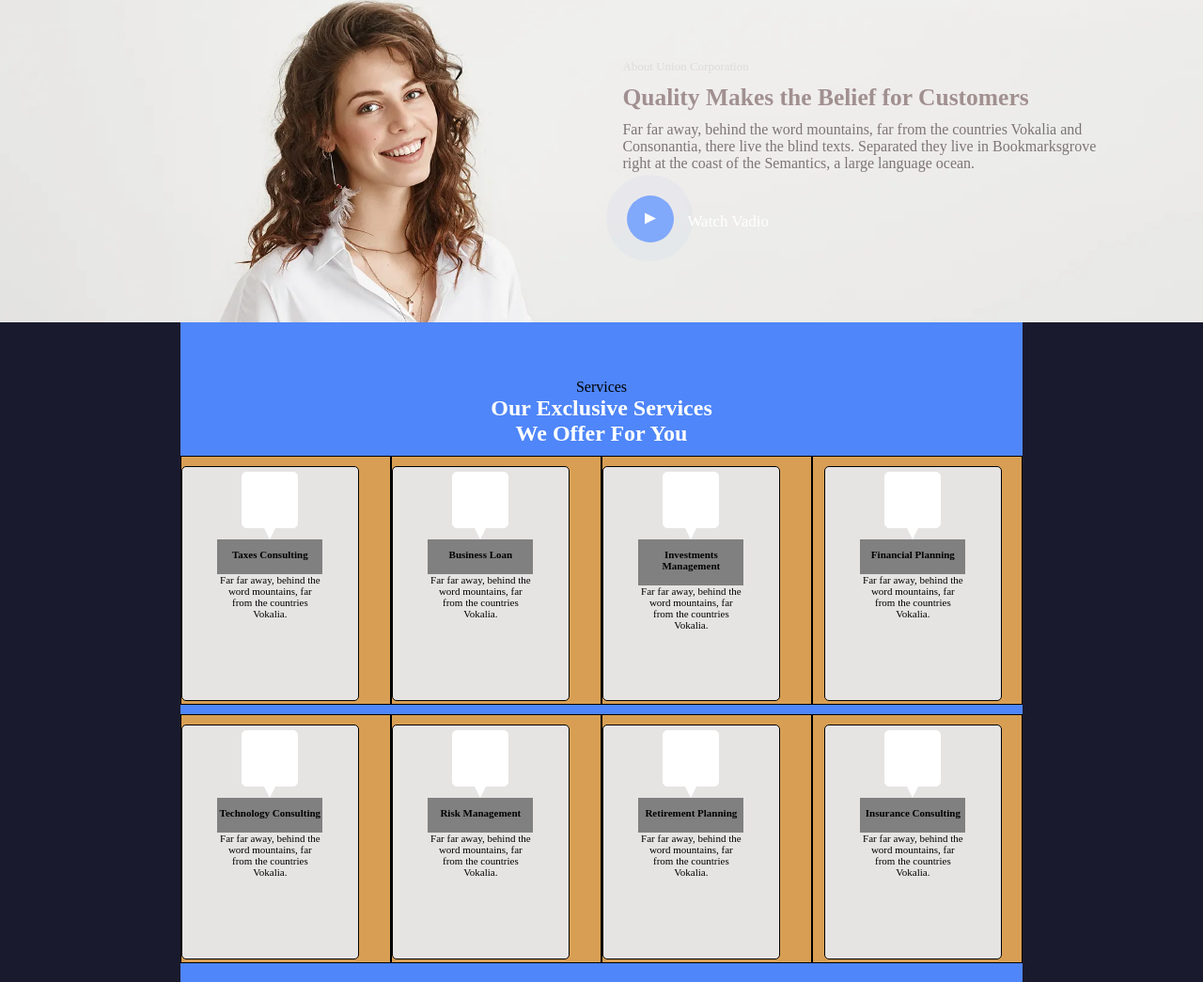
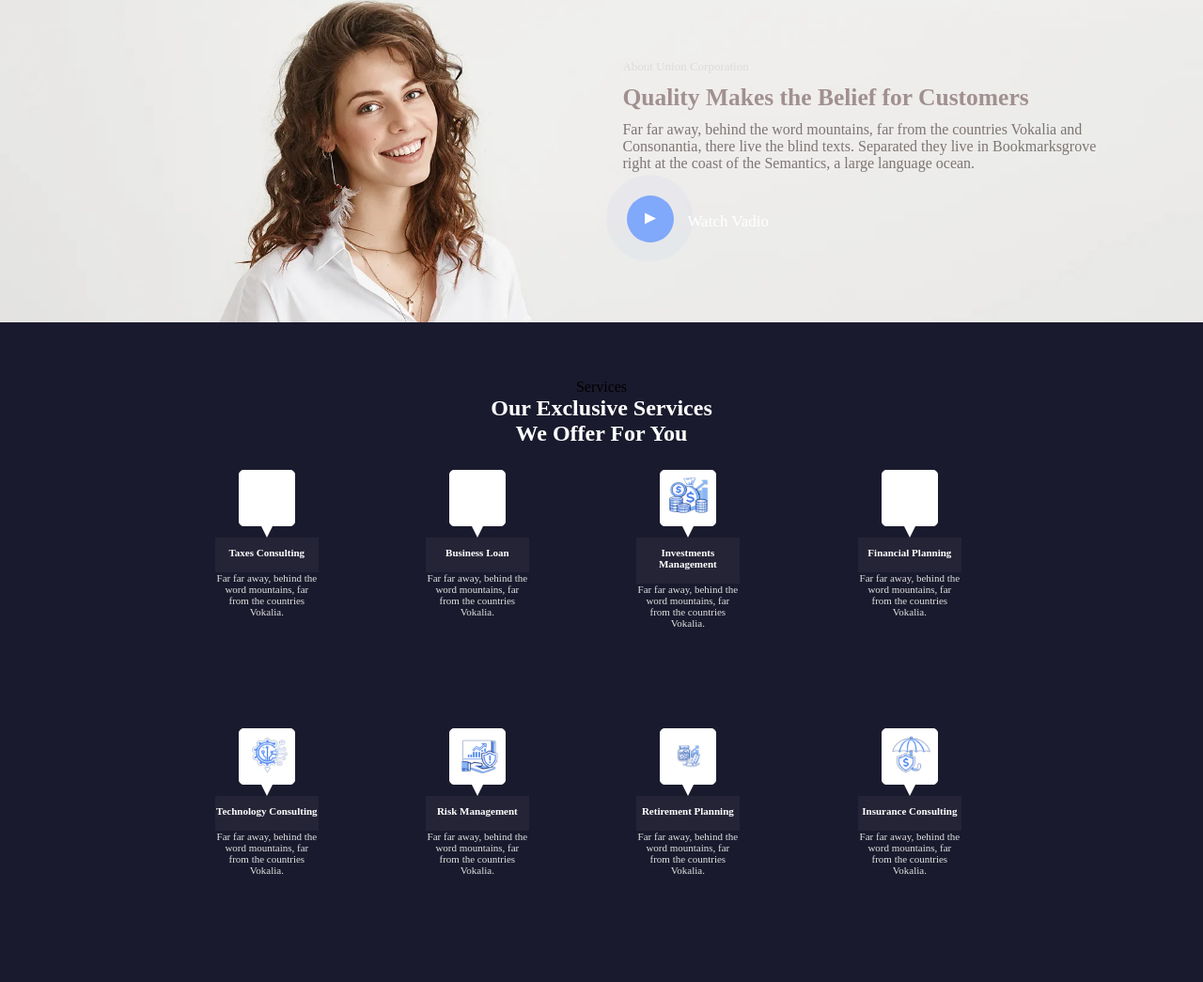
Before and after one commit to ahmedabdelaziz1nd/Ang_G1-task3, a plain HTML site: page index.html in a window 1280 px wide. Shown: the part 1053-2098 px from the top of the page at 94% size. Drawn offline with Linux system fonts and the light colour scheme.

Commit message:
add icon for .logo101

```diff
--- a/index.html
+++ b/index.html
@@ -194,7 +194,11 @@
 
                             <div class = "content000 right101">
 
-                                <div class = "logo101"></div>
+                                <div class = "logo101">
+                                    <div class = "logo-img">
+                                        <img src = "">
+                                    </div>
+                                </div>
                                 <div class = "logo-triangle"></div>
 
                                 <div class = "para-h3">
@@ -211,7 +215,11 @@
                     <div class = "contianer-content1">
                         <div class = "content000">
 
-                            <div class = "logo101"></div>
+                            <div class = "logo101">
+                                <div class = "logo-img">
+                                    <img src = "Assits/Investments Management.png">
+                                </div>
+                            </div>
                             <div class = "logo-triangle"></div>
 
                             <div class = "para-h3">
@@ -229,7 +237,11 @@
 
                             <div class = "content000">
 
-                                <div class = "logo101"></div>
+                                <div class = "logo101">
+                                    <div class = "logo-img">
+                                        <img src = "">
+                                    </div>
+                                </div>
                                 <div class = "logo-triangle"></div>
 
                                 <div class = "para-h3">
@@ -247,7 +259,11 @@
 
                             <div class = "content000">
 
-                                <div class = "logo101"></div>
+                                <div class = "logo101">
+                                    <div class = "logo-img">
+                                        <img src = "">
+                                    </div>
+                                </div>
                                 <div class = "logo-triangle"></div>
 
                                 <div  class = "para-h3">
@@ -267,7 +283,11 @@
 
                             <div class = "content000 right101">
 
-                                <div class = "logo101"></div>
+                                <div class = "logo101">
+                                    <div class = "logo-img">
+                                        <img src = "Assits/Insurance Consulting.png">
+                                    </div>
+                                </div>
                                 <div class = "logo-triangle"></div>
 
                                 <div class = "para-h3">
@@ -285,7 +305,11 @@
 
                             <div class = "content000">
 
-                                <div class = "logo101"></div>
+                                <div class = "logo101">
+                                    <div class = "logo-img">
+                                        <img src = "Assits/Retirement Planning.png">
+                                    </div>
+                                </div>
                                 <div class = "logo-triangle"></div>
 
                                 <div class = "para-h3">
@@ -303,7 +327,11 @@
 
                             <div class = "content000">
 
-                                    <div class = "logo101"></div>
+                                    <div class = "logo101">
+                                        <div class = "logo-img">
+                                            <img src = "Assits/Risk Management.png">
+                                        </div>
+                                    </div>
                                     <div class = "logo-triangle"></div>
 
                                     <div class = "para-h3">
@@ -324,7 +352,11 @@
 
                             <div class = "content000">
 
-                                <div class = "logo101"></div>
+                                <div class = "logo101">
+                                    <div class = "logo-img">
+                                        <img src = "Assits/Technology Consulting.png">
+                                    </div>
+                                </div>
                                 <div class = "logo-triangle"></div>
 
                                 <div class = "para-h3">
--- a/style.css
+++ b/style.css
@@ -376,7 +376,7 @@ a{
 .General-continer{
     width: 70%;
     margin: auto;
-    background-color: #4f86f9;
+    /*background-color: #4f86f9;*/
     height: 70%;
     overflow: hidden;
 }
@@ -384,8 +384,8 @@ a{
     width: 25%;
     height: 265px;
     float: right;
-    border: 1px solid;
-    background-color: rgb(216, 159, 84);    /*border: 1px solid;*/
+    /*border: 1px solid;*/
+    /*background-color: rgb(216, 159, 84)*/    /*border: 1px solid;*/
     margin-top: 10px;
 }
 .co1{
@@ -393,10 +393,10 @@ a{
 }
 .content000{
     /*margin-left: 15px;*/
-    border: 1px solid;
-    background-color: #e6e3e3;
-    width: 85%;
-    height: 95%;
+    /*border: 1px solid;*/
+    /*background-color: #e6e3e3;*/
+    width: 82%;
+    height: 90%;
     text-align: center;
     margin-top: 10px;
     border-radius: 5px;
@@ -414,6 +414,15 @@ a{
     background-color: rgb(255, 255, 255);
     border-radius: 5px;
 }
+.logo-img{
+    width: 90%;
+    background-color: transparent;
+    margin: auto;
+
+}
+.logo-img img{
+    width: 55px;
+}
 .logo-triangle{
     width: 0;
     height: 0;
@@ -424,18 +433,19 @@ a{
 }
 .hea3{
     width: 100%;
-    background-color: gray;
+    background-color: rgba(128, 128, 128, 0.096);
+    overflow: hidden;
 }
 .container000 h3{
     padding-top: 10px;
     font-size: 11px;
     padding-bottom: 15px;
     font-weight: 900;
-    /*color:rgb(255, 255, 255);*/
+    color:rgb(255, 255, 255);
 }
 .container000 p{
     font-size: 11px;
-    /*color: rgb(224, 224, 224);*/
+    color: rgb(224, 224, 224)
 }
 .head{
     width: 100%;
```
Also changed, not shown: Assits/Insurance Consulting.png (added), Assits/Investments Management.png (added), Assits/Retirement Planning.png (added), Assits/Risk Management.png (added), Assits/Technology Consulting.png (added).
